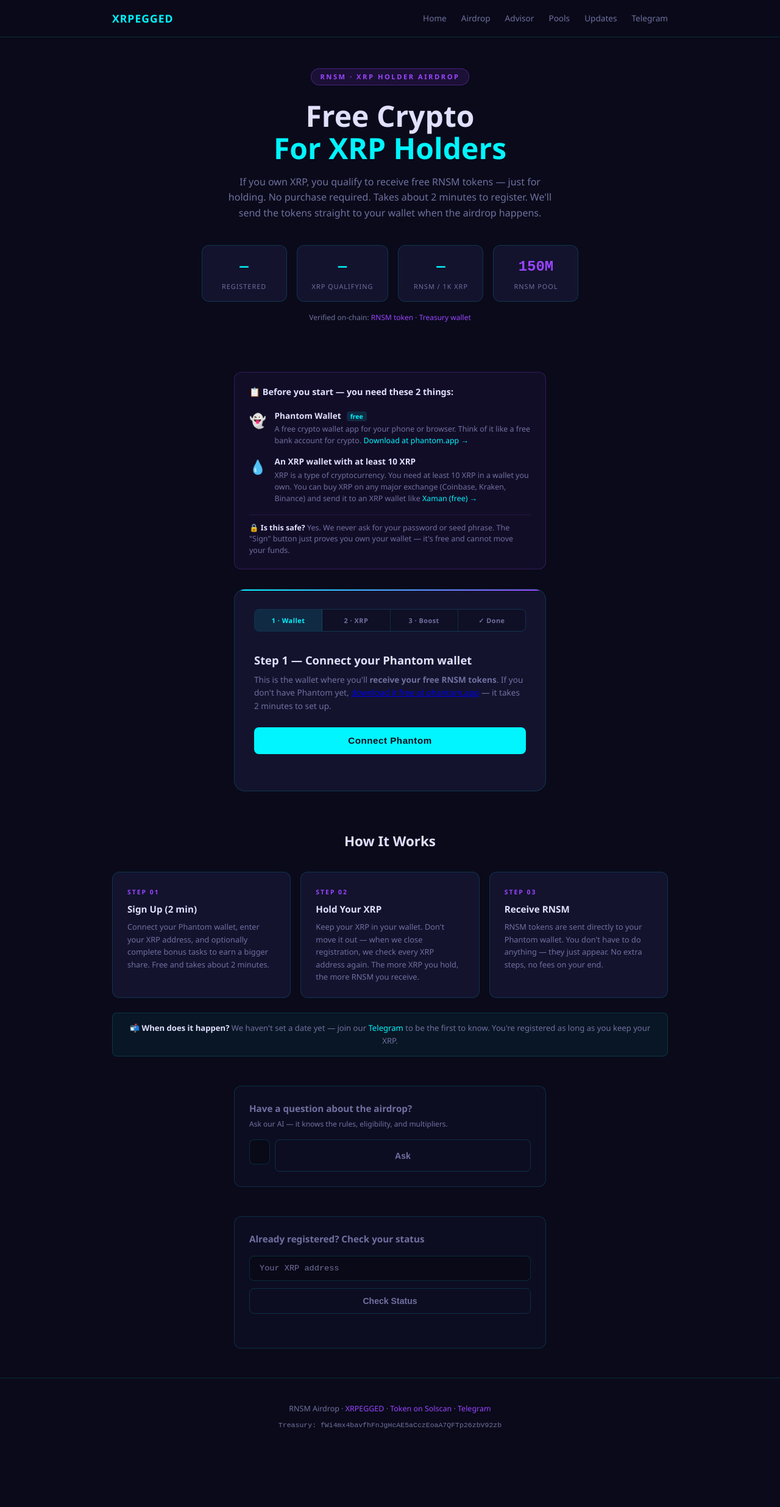
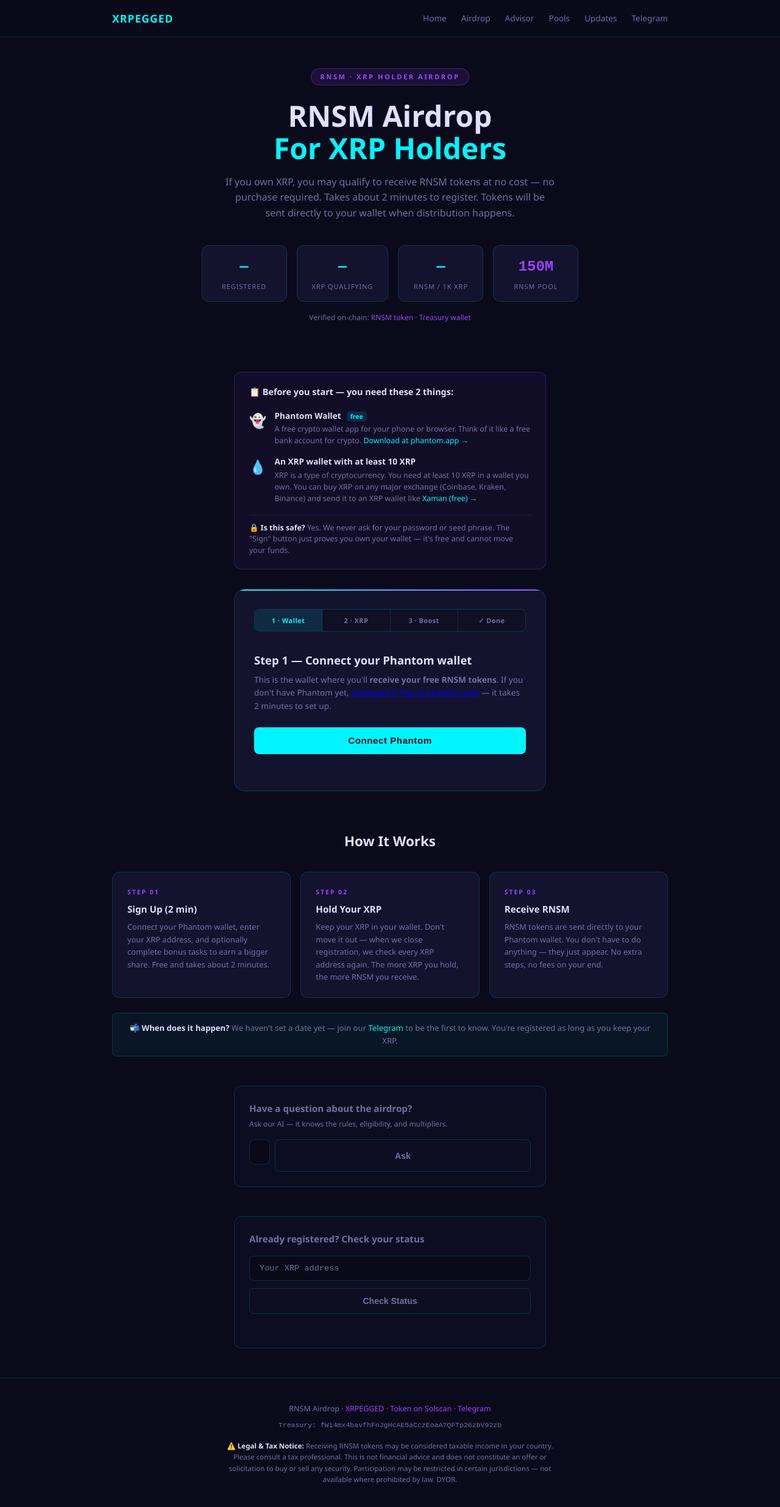
Before and after one commit to XRPEGGED/PEGD, a website: page rnsm-airdrop.html in a window 1280 px wide. Shown: the whole page at 61% size. Before the commit the page ends 2395 px from the top, so only its background shows below. Drawn offline with Linux system fonts and the light colour scheme; no server answers.

Commit message:
legal: add tax/jurisdiction disclaimer, soften promotional language
- Remove "Free Crypto" headline — replaced with "RNSM Airdrop"
- Remove "earn free crypto" from landing hero
- Add footer legal notice: tax obligation, not financial advice, jurisdiction restriction
- Move inline styles to CSS classes

```diff
--- a/rnsm-airdrop.html
+++ b/rnsm-airdrop.html
@@ -160,6 +160,9 @@
 
     footer { text-align: center; padding: 2.5rem 1.5rem 3rem; border-top: 1px solid var(--border); font-size: 0.78rem; color: var(--muted); margin-top: 3rem; }
     footer a { color: var(--neon2); text-decoration: none; }
+    .footer-legal { margin-top: 1rem; font-size: 0.72rem; color: var(--muted); max-width: 560px; margin-left: auto; margin-right: auto; line-height: 1.6; }
+    .footer-legal strong { color: var(--text); }
+    .footer-treasury { margin-top: 0.5rem; font-family: monospace; font-size: 0.72rem; color: var(--muted); }
 
     @media (max-width: 600px) {
       .how-grid { grid-template-columns: 1fr; }
@@ -181,8 +184,8 @@
 
 <section id="hero">
   <div class="badge">RNSM · XRP Holder Airdrop</div>
-  <h1>Free Crypto<br><span class="neon">For XRP Holders</span></h1>
-  <p>If you own XRP, you qualify to receive free RNSM tokens — just for holding. No purchase required. Takes about 2 minutes to register. We'll send the tokens straight to your wallet when the airdrop happens.</p>
+  <h1>RNSM Airdrop<br><span class="neon">For XRP Holders</span></h1>
+  <p>If you own XRP, you may qualify to receive RNSM tokens at no cost — no purchase required. Takes about 2 minutes to register. Tokens will be sent directly to your wallet when distribution happens.</p>
 
   <div class="stats-bar">
     <div class="stat-item">
@@ -410,9 +413,8 @@
     <a href="https://solscan.io/token/9V2tLGUBRMqp6tp1YFepR89hHhDT7Ns1bRH6oD4Mpump" target="_blank" rel="noopener">Token on Solscan</a> ·
     <a href="https://t.me/xrpegged" target="_blank" rel="noopener">Telegram</a>
   </p>
-  <p style="margin-top:0.5rem; font-family:monospace; font-size:0.72rem; color:var(--muted);">
-    Treasury: fWi4mx4bavfhFnJgHcAE5aCczEoaA7QFTp26zbV92zb
-  </p>
+  <p class="footer-treasury">Treasury: fWi4mx4bavfhFnJgHcAE5aCczEoaA7QFTp26zbV92zb</p>
+  <p class="footer-legal">⚠️ <strong>Legal &amp; Tax Notice:</strong> Receiving RNSM tokens may be considered taxable income in your country. Please consult a tax professional. This is not financial advice and does not constitute an offer or solicitation to buy or sell any security. Participation may be restricted in certain jurisdictions — not available where prohibited by law. DYOR.</p>
 </footer>
 
 <script>
```
Also changed, not shown: index.html (+1 -1 lines).
